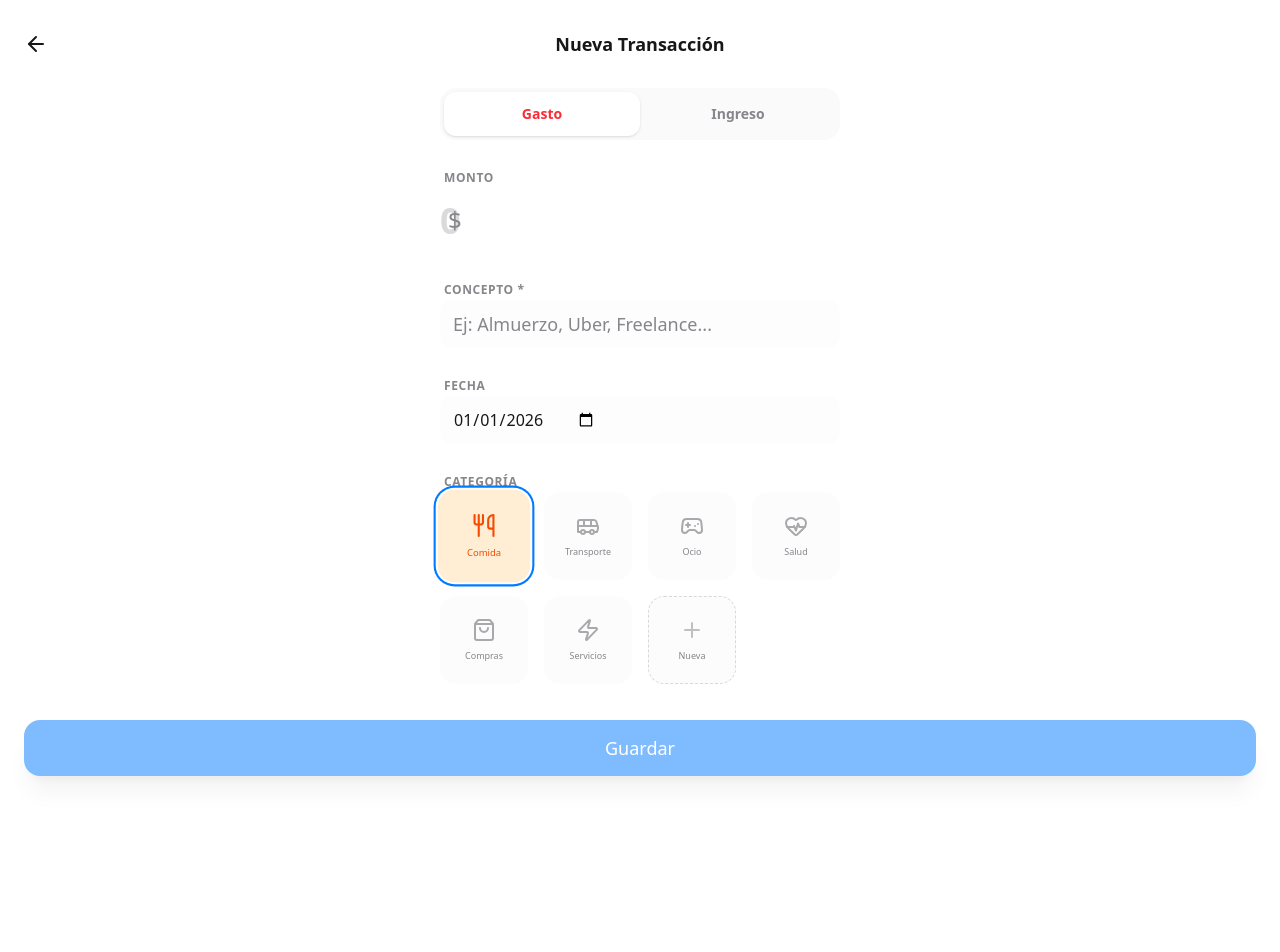
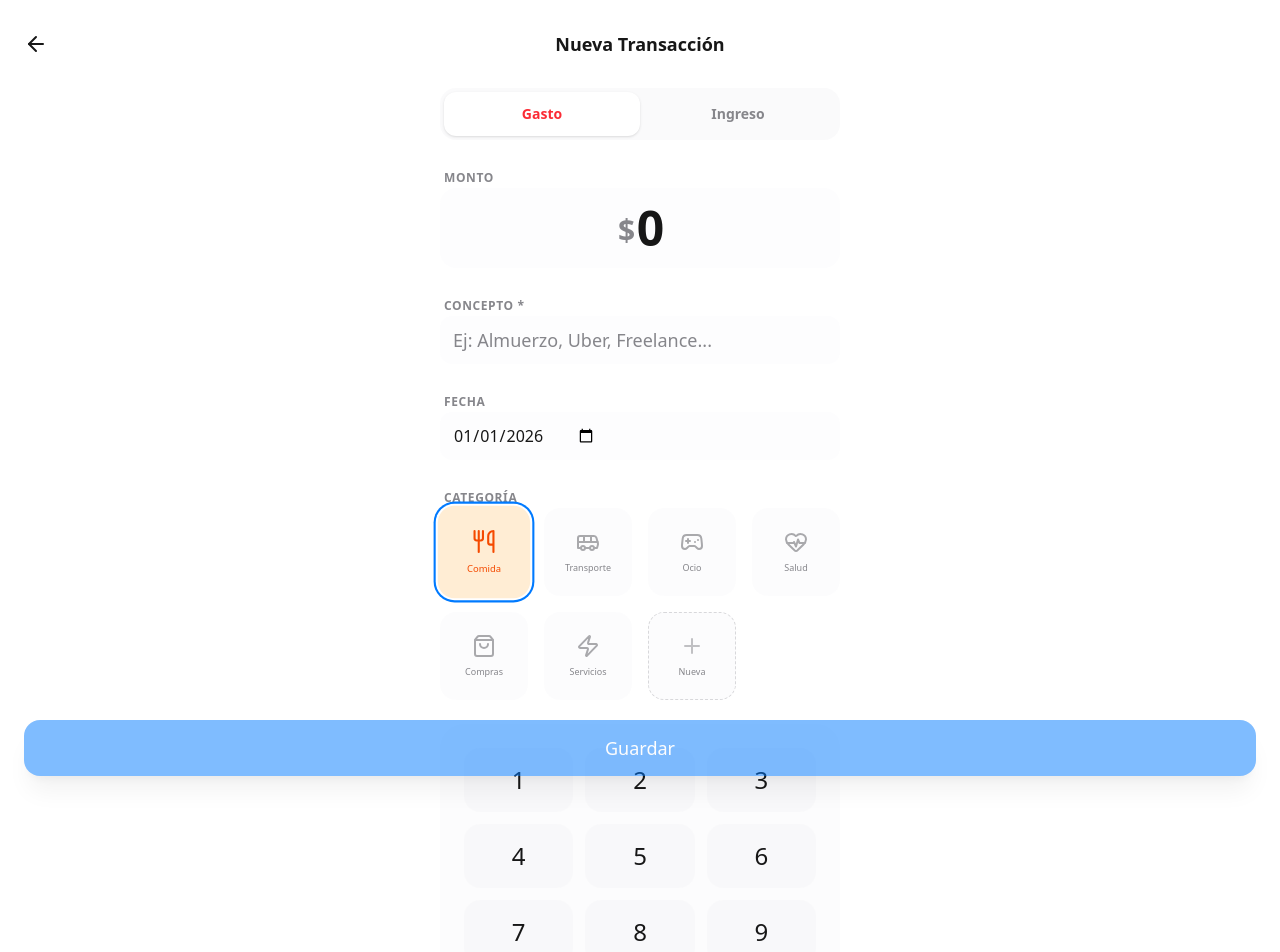
Before and after one commit to farydiaz04/finanzas, a Next.js app: page /add in a window 1280 px wide. Shown: the top 952 px of the page. Before the commit the page ends 820 px from the top, so only its background shows below. Built offline with nearby package versions, Linux system fonts and the light colour scheme.

Commit message:
Fix: Unified Keypad in Add/Edit pages and removed autoFocus from Savings

```diff
--- a/app/add/page.tsx
+++ b/app/add/page.tsx
@@ -4,6 +4,7 @@ import { useState, useEffect } from "react"
 import { useRouter } from "next/navigation"
 import { ArrowLeft } from "lucide-react"
 import { Button } from "@/components/ui/button"
+import { Keypad } from "@/components/ui/keypad"
 import { cn } from "@/lib/utils"
 import { useFinance } from "@/context/finance-context"
 import { motion, AnimatePresence } from "framer-motion"
@@ -28,21 +29,36 @@ export default function AddTransactionPage() {
         t,
         settings
     } = useFinance()
+
+    const [amount, setAmount] = useState("0")
+    const [title, setTitle] = useState("")
     const [type, setType] = useState<"expense" | "income">("expense")
+    const [selectedCategory, setSelectedCategory] = useState("")
+    const [date, setDate] = useState(new Date().toISOString().split('T')[0])
+    const [isCreatingCategory, setIsCreatingCategory] = useState(false)
+    const [newCategoryName, setNewCategoryName] = useState("")
+    const [newCategoryIcon, setNewCategoryIcon] = useState("Circle")
 
-    // Form States
-    const [amount, setAmount] = useState("")
-    const [title, setTitle] = useState("")
-    const [date, setDate] = useState(new Date().toISOString().split('T')[0])
+    const handleKeyPress = (key: string) => {
+        if (amount === "0" && key !== ".") {
+            setAmount(key)
+        } else {
+            if (key === "." && amount.includes(".")) return
+            if (amount.replace(".", "").length >= 7) return
+            setAmount((prev) => prev + key)
+        }
+    }
+
+    const handleDeleteDigit = () => {
+        if (amount.length === 1) {
+            setAmount("0")
+        } else {
+            setAmount((prev) => prev.slice(0, -1))
+        }
+    }
 
     // Filter categories by type
     const typeCategories = categories.filter(c => c.type === type)
-    const [selectedCategory, setSelectedCategory] = useState("")
-
-    // Category Creation State
-    const [isCreatingCategory, setIsCreatingCategory] = useState(false)
-    const [newCategoryName, setNewCategoryName] = useState("")
-    const [newCategoryIcon, setNewCategoryIcon] = useState("Circle")
 
     // Curated Icon List
     const iconList = [
@@ -161,19 +177,14 @@ export default function AddTransactionPage() {
                     </button>
                 </div>
 
-                {/* Amount Input */}
+                {/* Amount Display */}
                 <div className="space-y-2">
                     <label className="text-xs font-semibold text-muted-foreground uppercase tracking-wider px-1">{t("Amount")}</label>
-                    <div className="relative">
-                        <Input
-                            type="text"
-                            inputMode="numeric"
-                            placeholder="0"
-                            className="text-4xl font-bold h-16 pl-12 bg-transparent border-none shadow-none focus-visible:ring-0 px-0 placeholder:text-muted-foreground/30"
-                            value={amount}
-                            onChange={(e) => handleNumericInputChange(e.target.value, setAmount)}
-                        />
-                        <span className="absolute left-2 top-1/2 -translate-y-1/2 text-2xl text-muted-foreground">$</span>
+                    <div className="flex flex-col items-center justify-center py-4 bg-secondary/20 rounded-2xl">
+                        <div className="text-5xl font-bold tracking-tighter tabular-nums flex items-end">
+                            <span className="text-3xl text-muted-foreground mb-1 mr-1">$</span>
+                            {formatNumber(parseFormattedNumber(amount))}
+                        </div>
                     </div>
                 </div>
 
@@ -237,8 +248,13 @@ export default function AddTransactionPage() {
                     </div>
                 </div>
 
+                {/* Keypad */}
+                <div className="bg-secondary/30 rounded-3xl p-2">
+                    <Keypad onKeyPress={handleKeyPress} onDelete={handleDeleteDigit} onConfirm={() => { }} />
+                </div>
+
                 {/* Spacer */}
-                <div className="h-20" />
+                <div className="h-32" />
             </div>
 
             {/* Create Category Modal */}
--- a/app/savings/page.tsx
+++ b/app/savings/page.tsx
@@ -248,7 +248,6 @@ export default function SavingsPage() {
                                         type="text"
                                         inputMode="numeric"
                                         className="h-10 pl-7 rounded-xl bg-background border-primary/30 text-lg font-bold"
-                                        autoFocus
                                         value={tempPoolValue}
                                         onChange={(e) => handleNumericInputChange(e.target.value, setTempPoolValue)}
                                     />
```
